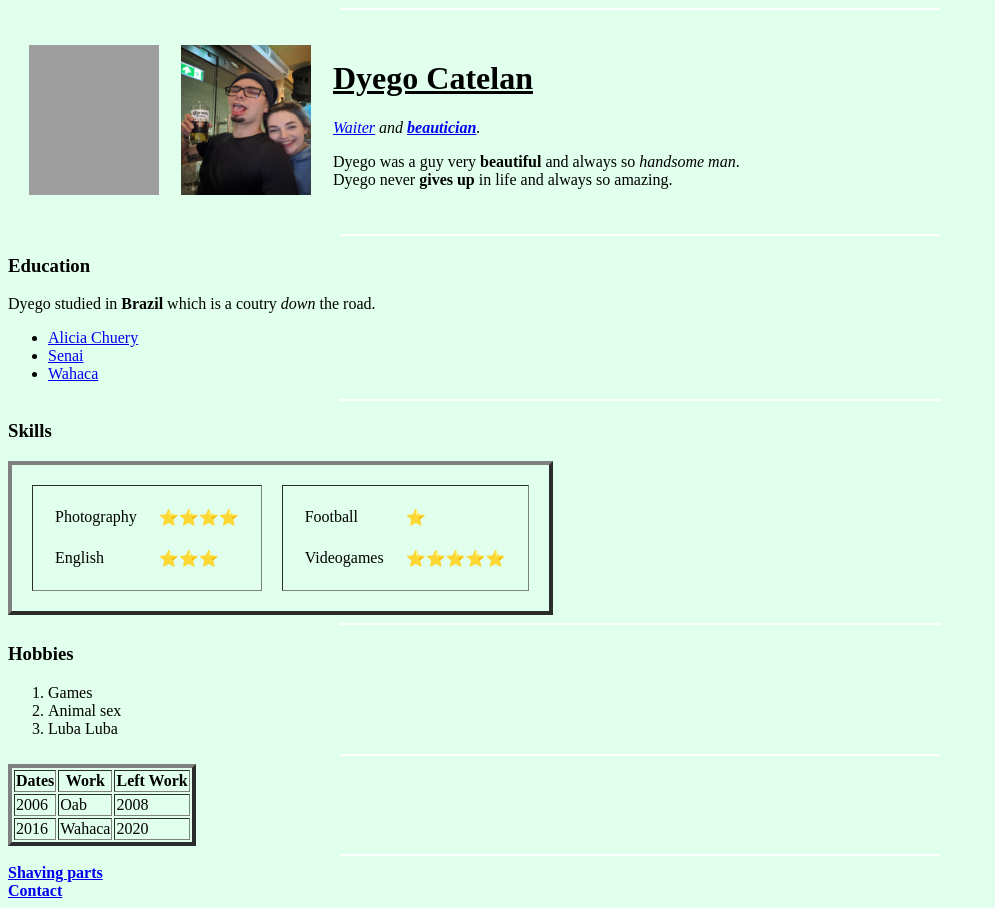
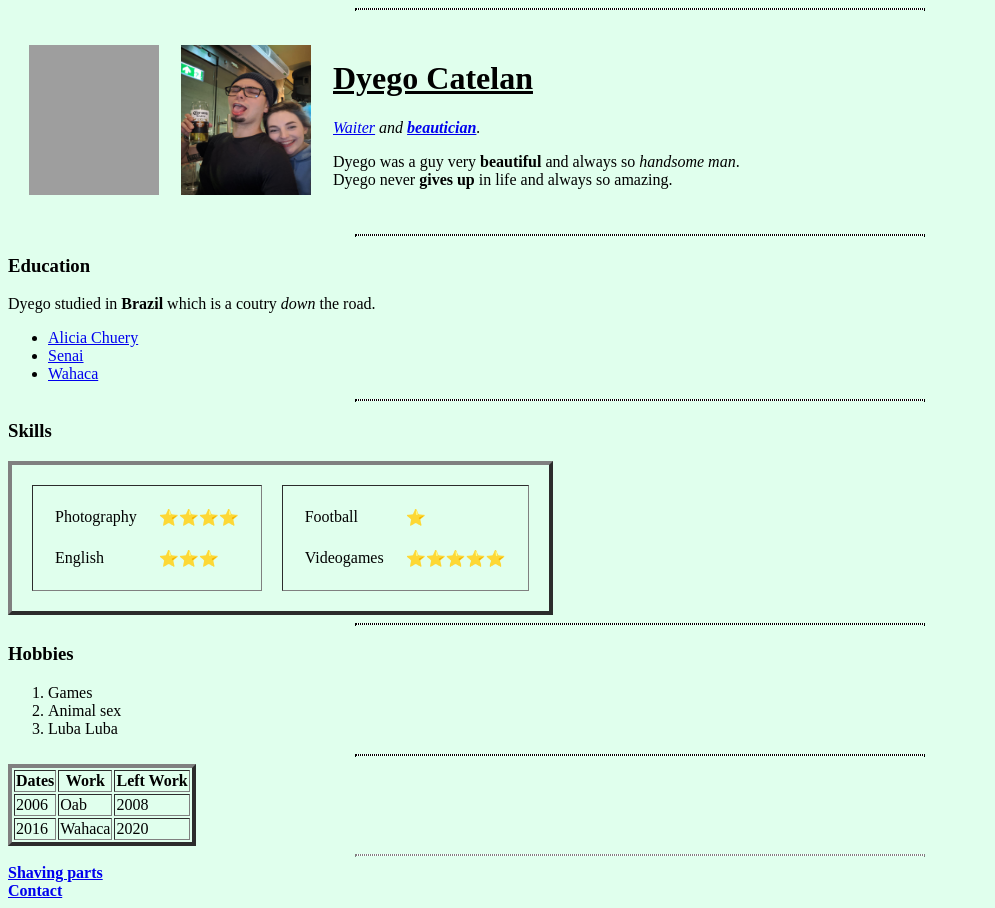
Before and after one commit to Dyego-Catelan/CV, a plain HTML site: page index.html in a window 1280 px wide. Shown: the whole page, without its empty margins (0-995 px from the left). Drawn offline with Linux system fonts and the light colour scheme; grey boxes are pictures that could not be loaded; files whose address does not match are found by name.

Commit message:
Add files via upload

```diff
--- a/index.html
+++ b/index.html
@@ -10,9 +10,8 @@
     }
     hr {
       background-color: white;
-      border-style: none;
-      height: 2px;
-      width: 600px;
+      border-style: dotted;
+      width: 45%;
     }
     img {
       height: 150px;
```
Also changed, not shown: images/dyego.jpeg (added).
